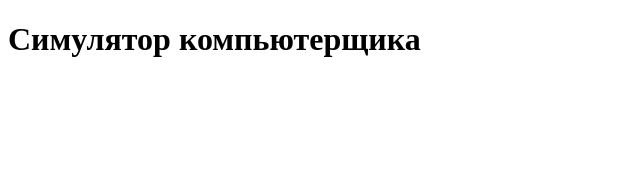
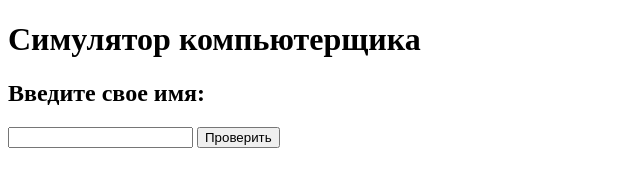
Before and after one commit to WCADAN-Write-Code-All-Day-All-Night/WebSim-PCGeek, a plain HTML site: page index.html in a window 1280 px wide. Shown: the whole page, without its empty margins (0-640 px from the left). Drawn offline with Linux system fonts and the light colour scheme.

Commit message:
add enter name

```diff
--- a/index.html
+++ b/index.html
@@ -3,9 +3,17 @@
   <head>
     <meta charset="UTF-8" />
     <meta name="viewport" content="width=device-width, initial-scale=1.0" />
+    <link rel="stylesheet" href="styles/styles.css" />
+    <script src="scripts/scripts.js"></script>
     <title>Document</title>
   </head>
   <body>
     <h1>Симулятор компьютерщика</h1>
+    <h2>Введите свое имя:</h2>
+    <input type="text" name="name" id="login" />
+    <button onclick="check()" type="button" name="check" id="check">
+      Проверить
+    </button>
+    <div id="result"></div>
   </body>
 </html>
--- /dev/null
+++ b/scripts/scripts.js
@@ -0,0 +1,17 @@
+// window.onload = function () {
+//   document.getElementById("check").onclick = function () {
+//     var nameInput = document.getElementById("login").value;
+//     if (nameInput == "" || nameInput.length == 0 || nameInput == null) {
+//       alert("Please enter your name");
+//     }
+//   };
+// };
+
+function check() {
+  var nameInput = document.getElementById("login").value;
+  if (nameInput == "" || nameInput.length == 0 || nameInput == null) {
+    alert("Please enter your name");
+  } else {
+    result.innerHTML = "Добро пожаловать " + nameInput;
+  }
+}
```
Also changed, not shown: styles/styles.css (added).
